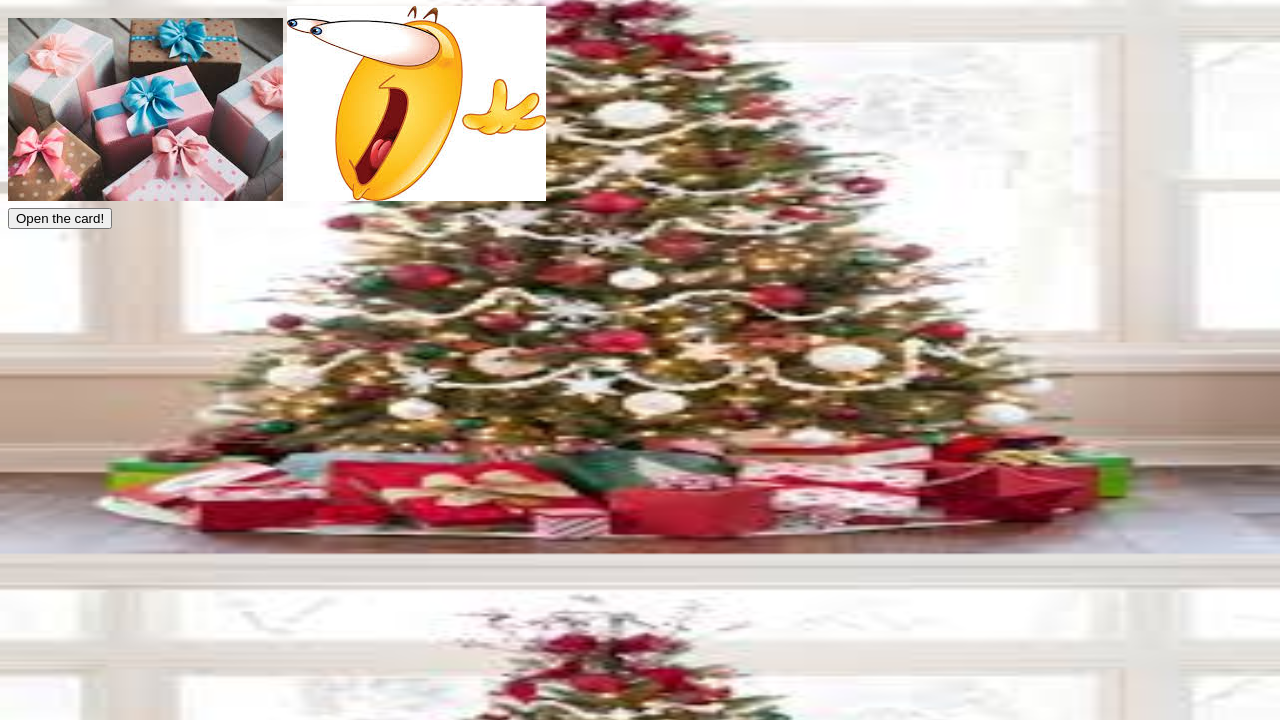
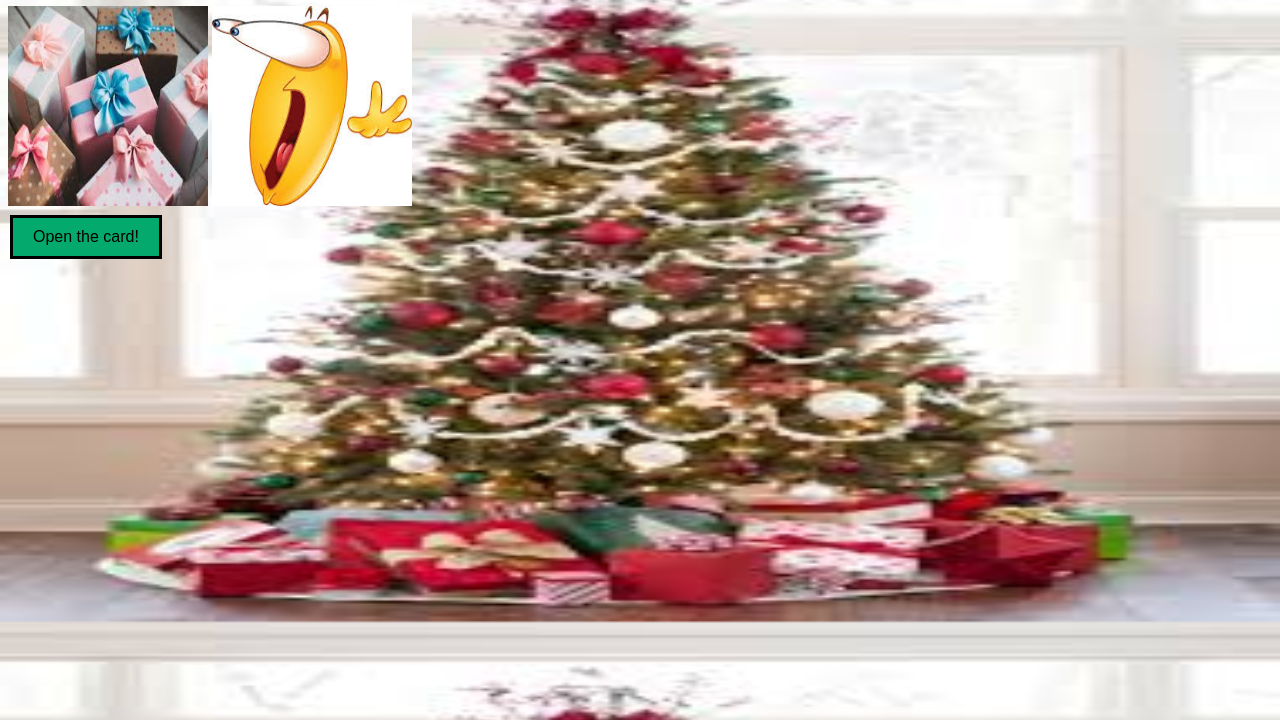
Before and after one commit to ConorMays/ChristmasCard, a plain HTML site: page index.html in a window 1280 px wide. Shown: the part 80-800 px from the top of the page. Drawn offline with Linux system fonts and the light colour scheme.

Commit message:
Add files via upload

```diff
--- a/index.html
+++ b/index.html
@@ -2,9 +2,17 @@
 <html>
     <head>
         <title>Card</title>
-        <script>
-
-        </script>
+        <style>
+            .zoom {
+                transition: transform .2s;
+                width: 200px;
+                height: 200px;
+                margin: 0 auto;
+            }
+            .zoom:hover {
+                transform: scale(1.2);
+            }
+        </style>
         <style type="text/css">
             body {
                 background-image: url('tree.jpeg');
@@ -19,13 +27,25 @@
             p{
                 color: red;
             }
+            .button {
+                border: solid;
+                color: black;
+                padding: 10px 20px;
+                text-align: center;
+                text-decoration: none;
+                display: inline-block;
+                font-size: 16px;
+                margin: 4px 2px;
+                cursor: pointer;
+            }
+            .button1 {background-color: #04AA6D;}
         </style>
     </head>
     <body>
         <h1>Merry Christmas</h1>
-        <img src="presents.jpeg">
-        <img src="eyes.jpeg">
+        <img src="presents.jpeg" class="zoom">
+        <img src="eyes.jpeg" class="zoom">
         <br>
-        <button type="button" onclick="document.location='page2.html'">Open the card!</button>
+        <button class="button button1" onclick="document.location='page2.html'">Open the card!</button>
     </body>
 </html>
```
Also changed, not shown: page2.html (+20 -8 lines), 1 other file.
